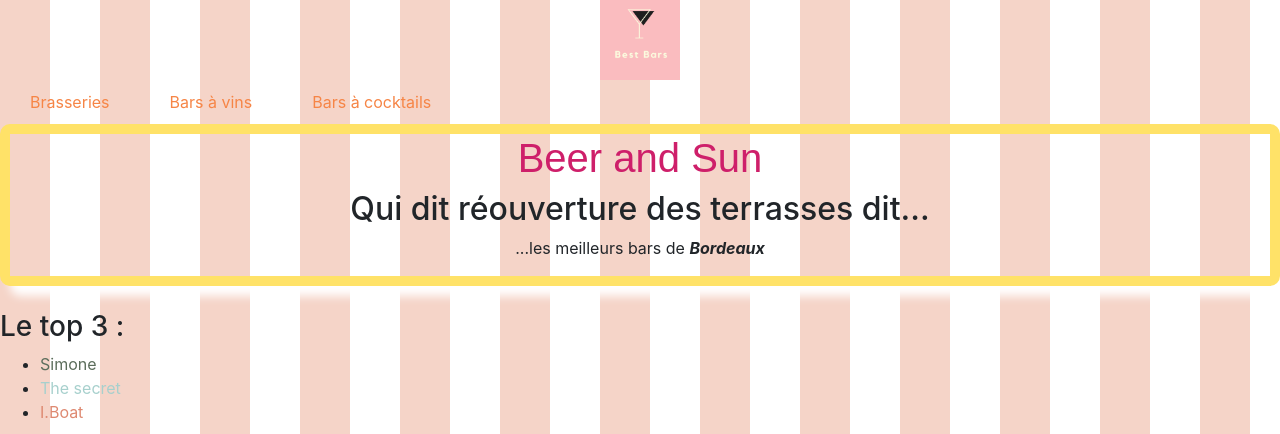
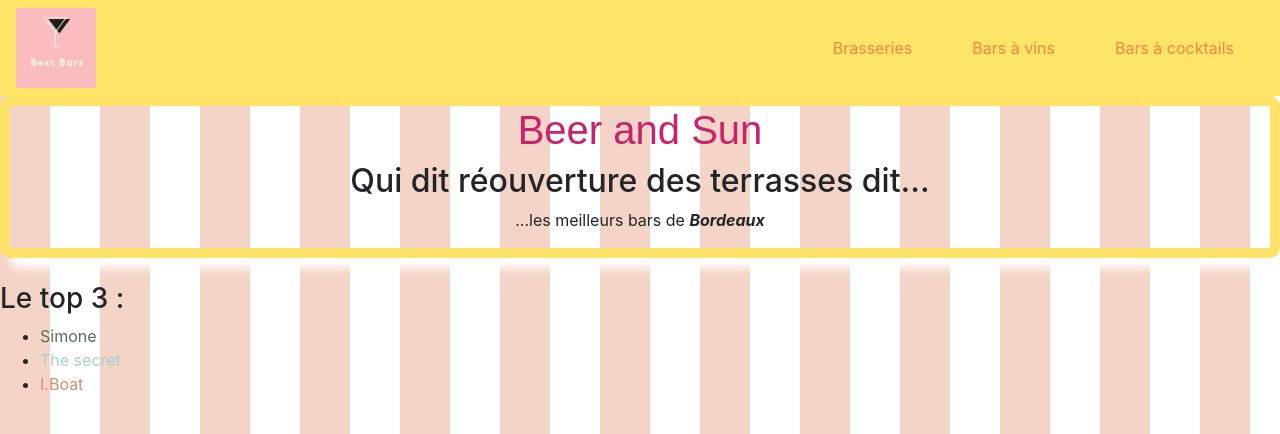
Before and after one commit to lauvigeant/lauravigeant.github.io, a plain HTML site: page index.html in a window 1280 px wide. Shown: the top 434 px of the page. Drawn offline with nearby package versions, Linux system fonts and the light colour scheme; a script that the page names is missing; a web font is replaced by a local one.

Commit message:
Update index.html

```diff
--- a/index.html
+++ b/index.html
@@ -13,7 +13,7 @@
 	</head>
 <body>
 
-  <div class="my-navbar">
+  <div class="navbar">
     <img src="images/logo.png" width="80px" class="logo">
     <div class="menu">
       <a href="" class="item">Brasseries</a>
```
